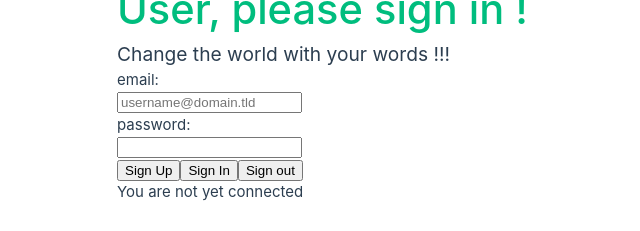
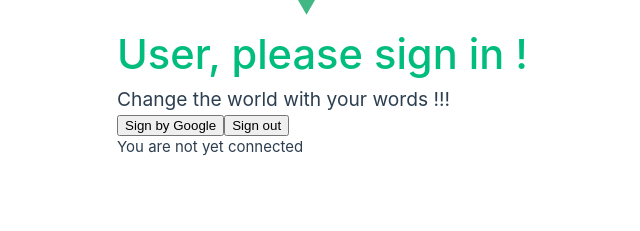
Before and after one commit to hmabed/sharedpoesy, a Vue app: page / in a window 1280 px wide. Shown: the part 383-614 px from the top of the page, without its empty margins (32-672 px from the left). Built offline with nearby package versions, Linux system fonts and the light colour scheme; what pocketbase would draw is missing.

Commit message:
auth with google2

```diff
--- a/src/App.vue
+++ b/src/App.vue
@@ -15,17 +15,9 @@ import PocketBase from "pocketbase";
     />
     <div class="wrapper" id="signOut">
       <div><SignIn msg="User, please sign in !" /></div>
-      <label>email: </label><br />
-      <input
-        type="email"
-        required
-        id="email"
-        placeholder="username@domain.tld"
-      /><br />
-      <label>password: </label><br />
-      <input type="password" required id="passwd" /><br />
-      <button v-on:click="register()">Sign Up</button>
-      <button v-on:click="login()">Sign In</button>
+
+
+      <button v-on:click="login()">Sign by Google</button>
       <button v-on:click="logout()">Sign out</button>
       <p><label id="status"> You are not yet connected </label><br /></p>
     </div>
```
